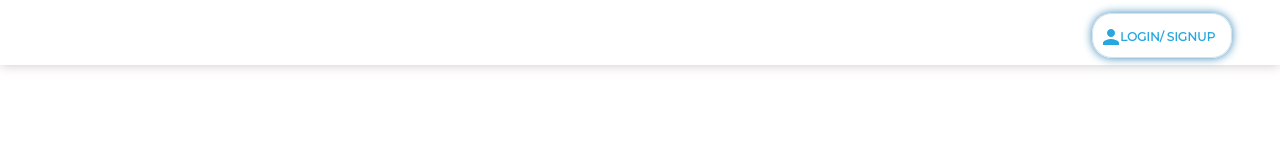
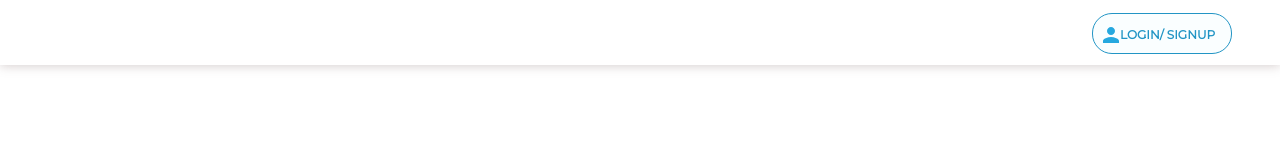
Before and after one commit to marshs2/web-water, an Angular app: page / in a window 1280 px wide. In both pictures the pointer is over the element 1161 px from the left and 33 px from the top of the page. Shown: the top 160 px of the page. Built offline with nearby package versions, Linux system fonts and the light colour scheme.

Commit message:
header styles changes

```diff
--- a/src/app/core/header/header.component.scss
+++ b/src/app/core/header/header.component.scss
@@ -37,12 +37,19 @@
 }
 
 .loginSignUpBtn:hover{
-    box-shadow: 0px 0px 10px #3988b5;
-    padding: 5% 5%;
+    // box-shadow: 0px 0px 10px #3988b5;
+    border: 1px solid #2295c5;
+    padding: 4% 5%;
+    background-color: #fafeff;
+    .text{
+        color: #2295c5;
+    }
 }
 
 .loginSignUpBtn:active{
-    box-shadow: 0px 0px 10px #3988b5;
+    // box-shadow: 0px 0px 10px #3988b5;
+    border: 1px solid rgb(63, 108, 134);
     padding:4% 5%;
-    margin-bottom: 2%;
+    color: rgb(10 , 28, 37);
+    // margin-bottom: 2%;
 }
```
